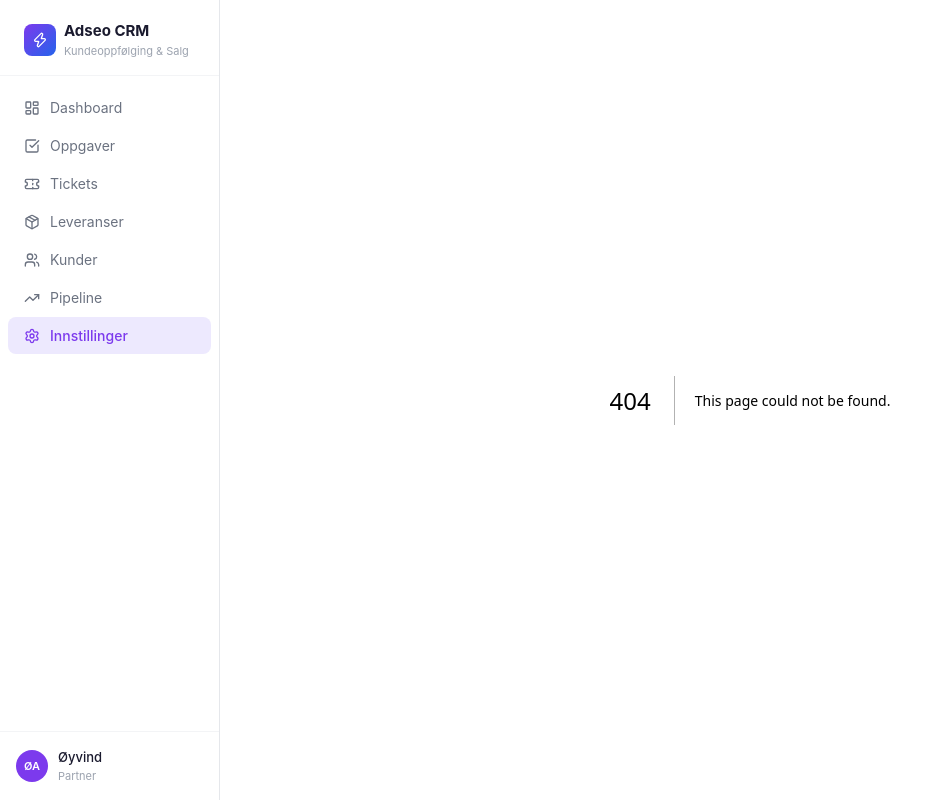
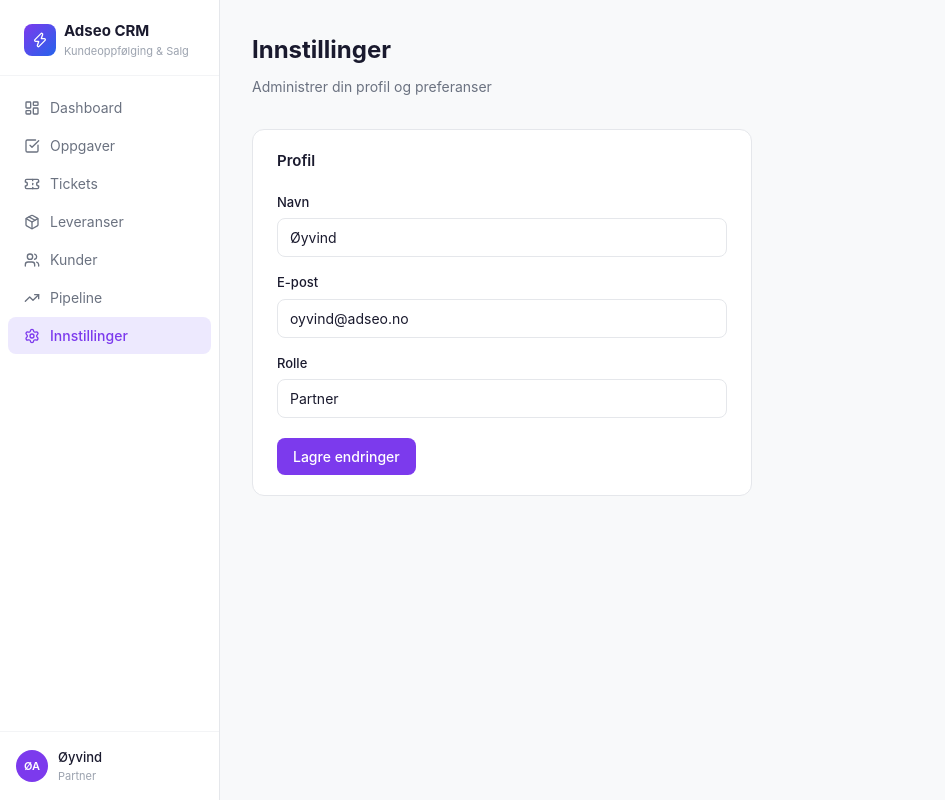
Before and after one commit to oyvind-st/adseo-crm, a Next.js app: page /innstillinger in a window 1280 px wide. Before the commit this address had no page. Shown: the whole page, without its empty margins (0-945 px from the left). Built offline with nearby package versions, Linux system fonts and the light colour scheme.

Commit message:
Add src/app/innstillinger/page.tsx

```diff
--- /dev/null
+++ b/src/app/innstillinger/page.tsx
@@ -0,0 +1,24 @@
+export default function InnstillingerPage() {
+  return (
+    <div style={{ padding: 32 }}>
+      <h1 style={{ fontSize:24,fontWeight:700,color:'#1a1a2e',marginBottom:8 }}>Innstillinger</h1>
+      <p style={{ color:'#6b7280',fontSize:14,marginBottom:32 }}>Administrer din profil og preferanser</p>
+      <div className="stat-card" style={{ maxWidth:500 }}>
+        <h2 style={{ fontSize:15,fontWeight:600,marginBottom:20 }}>Profil</h2>
+        <div style={{ marginBottom:16 }}>
+          <label style={{ fontSize:13,fontWeight:500,display:'block',marginBottom:6 }}>Navn</label>
+          <input defaultValue="Øyvind" style={{ width:'100%',padding:'8px 12px',border:'1px solid #e5e7eb',borderRadius:8,fontSize:14 }}/>
+        </div>
+        <div style={{ marginBottom:16 }}>
+          <label style={{ fontSize:13,fontWeight:500,display:'block',marginBottom:6 }}>E-post</label>
+          <input defaultValue="oyvind@adseo.no" style={{ width:'100%',padding:'8px 12px',border:'1px solid #e5e7eb',borderRadius:8,fontSize:14 }}/>
+        </div>
+        <div style={{ marginBottom:20 }}>
+          <label style={{ fontSize:13,fontWeight:500,display:'block',marginBottom:6 }}>Rolle</label>
+          <input defaultValue="Partner" style={{ width:'100%',padding:'8px 12px',border:'1px solid #e5e7eb',borderRadius:8,fontSize:14 }}/>
+        </div>
+        <button className="btn-primary">Lagre endringer</button>
+      </div>
+    </div>
+  )
+}
```
